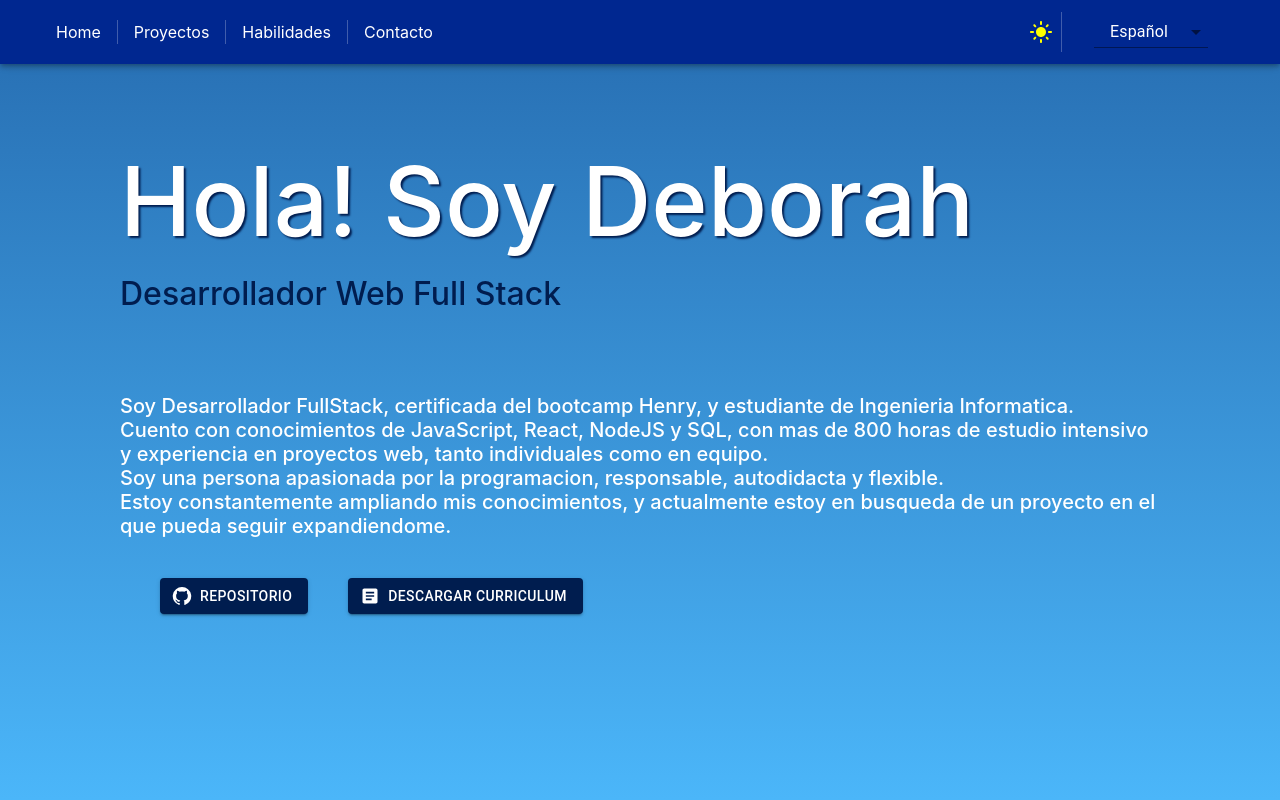
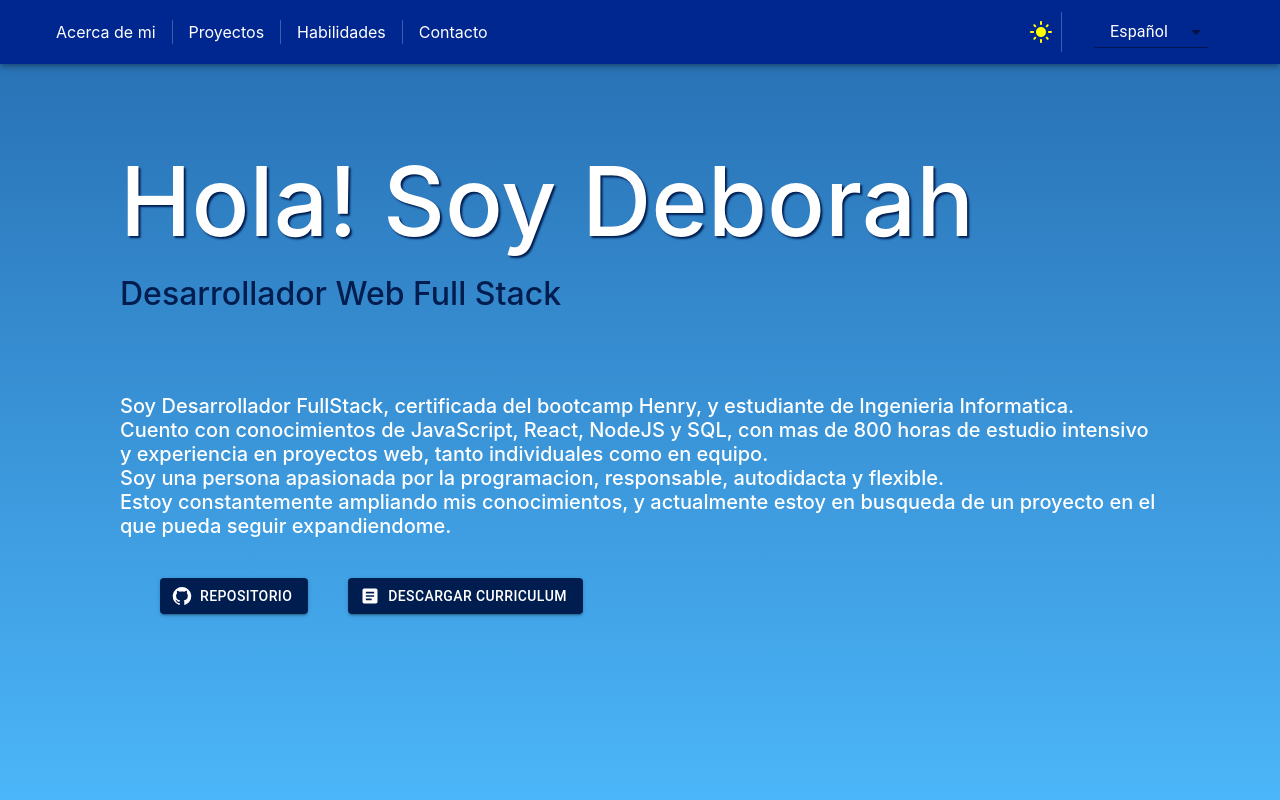
Before and after one commit to deborahKollman/portfolio, a React (Create React App) app: page / in a window 1280 px wide. Shown: the top 800 px of the page. Built offline with nearby package versions, Linux system fonts and the light colour scheme.

Commit message:
fix: change home navbar

```diff
--- a/src/components/NavBar.jsx
+++ b/src/components/NavBar.jsx
@@ -47,7 +47,7 @@ export default function NavBar(props) {
         <AppBar>
           <Toolbar className='nav-bar'>
             <div>
-                <a href='#back-to-top-anchor'><p>Home</p></a>
+                <a href='#back-to-top-anchor'>{language==="ES"?(<p lang='es'>Acerca de mi</p>):(<p lang='en'>About me</p>)}</a>
                 <Divider orientation="vertical" variant="middle" flexItem />
                 <a href='#proyects'>{language==="ES"?(<p lang='es'>Proyectos</p>):(<p lang='en'>Proyects</p>)}</a>
                 <Divider orientation="vertical" variant="middle" flexItem />
```
